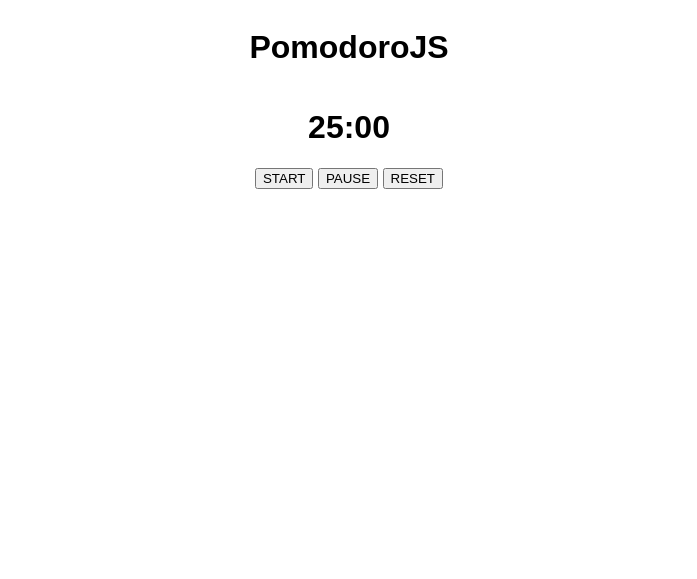
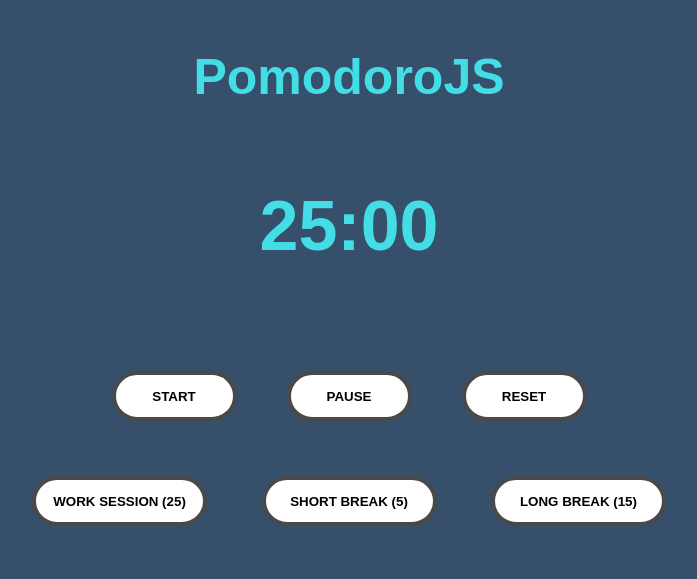
Before and after one commit to Rex-Daemon/PomodoroJS, a plain HTML site: page index.html in a window 1280 px wide. Shown: the whole page, without its empty margins (291-988 px from the left). Drawn offline with Linux system fonts and the light colour scheme.

Commit message:
Modified html-css to include new buttons and a design theme

```diff
--- a/index.html
+++ b/index.html
@@ -19,10 +19,19 @@
             <h1 id="timer-text">25:00</h1>
         </div>
         <div id="controls">
-            <button id="start">START</button>
-            <button id="pause">PAUSE</button>
-            <button id="reset">RESET</button>
+            <div id="main-controls">
+                <button id="start">START</button>
+                <button id="pause">PAUSE</button>
+                <button id="reset">RESET</button>
+            </div>
+            <div>
+                <button class="long-buttons" id="work">WORK SESSION (25) </button>
+                <button class="long-buttons" id="short-break">SHORT BREAK (5) </button>
+                <button class="long-buttons" id="long-break">LONG BREAK (15) </button>
+            </div>
+
         </div>
     </div>
 </body>
+
 </html>
--- a/style.css
+++ b/style.css
@@ -1,5 +1,11 @@
 body {
     font-family: arial, sans-serif;
+    background: #364f6b;
+    color: #43dde6;
+}
+
+h1 {
+    font-size: 50px;
 }
 
 #main-container {
@@ -7,3 +13,49 @@ body {
     flex-direction: column;
     align-items: center;
 }
+
+#main-container h1 {
+    margin: 5px;
+    padding: 5px;
+}
+
+#main-container div {
+    margin: 15px;
+    padding: 15px;
+}
+
+#timer-text {
+    color: #43dde6;
+    font-size: 70px;
+}
+
+#main-controls {
+    display: flex;
+    align-items: center;
+    justify-content: center;
+}
+
+button {
+    font-weight: bold;
+    width: 125px;
+    height: 50px;
+    color: #000000;
+    border-radius: 25px;
+    background: #ffffff;
+    border: 4px solid #494949 ;
+    transition: all 0.4s ease 0s;
+    margin: 5px 25px 5px 25px;
+
+}
+
+button:hover {
+    color: #000000;
+    border-radius: 25px;
+    background: #f6b93b;
+    border-color: #f6b93b;
+    transition: all 0.2s ease 0s;
+}
+
+.long-buttons {
+    width: 175px;
+}
```
